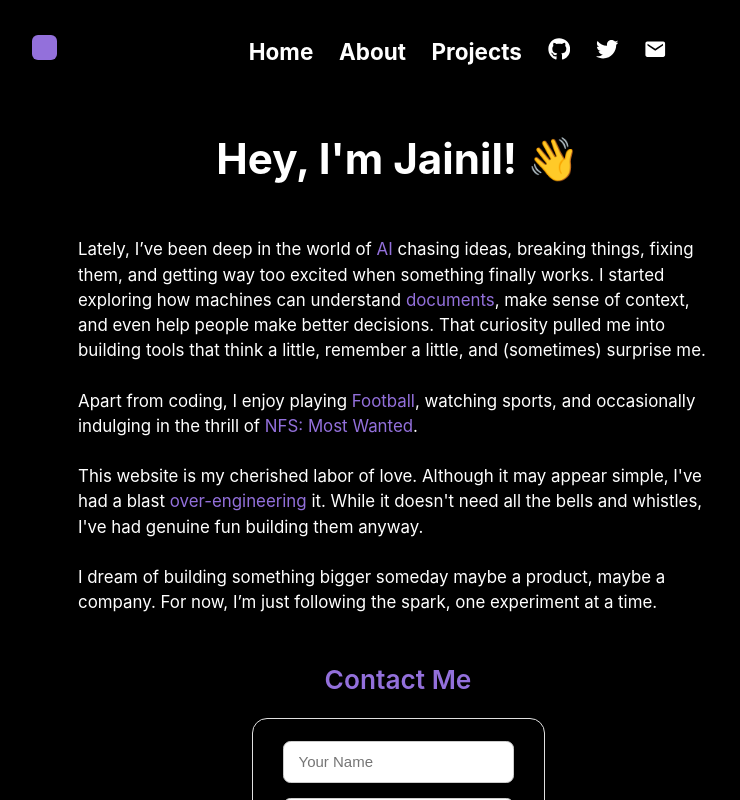
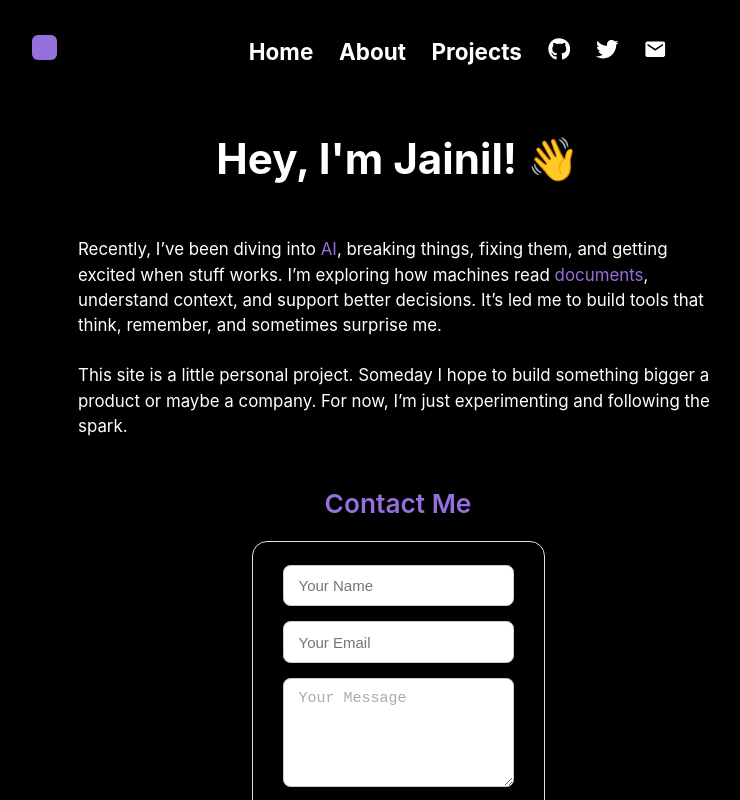
Before and after one commit to jainilshah007/Jainil-Portfolio, a React (Vite) app: page / in a window 1280 px wide. Shown: the top 800 px of the page, without its empty margins (242-982 px from the left). Built offline with nearby package versions, Linux system fonts and the light colour scheme.

Commit message:
added github link

```diff
--- a/src/Home.jsx
+++ b/src/Home.jsx
@@ -11,32 +11,32 @@ const Home = () => {
         <h1 className="hey">Hey, I'm Jainil! 👋</h1>
         <div className="Main_content">
           <p>
-            Lately, I’ve been deep in the world of{' '}
-            <Link href="https://en.wikipedia.org/wiki/Artificial_intelligence" target="_blank" rel="noopener noreferrer">
+            Recently, I’ve been diving into{' '}
+            <Link>
               AI
-            </Link> chasing ideas, breaking things, fixing them, and getting way too excited when something finally works.
-            I started exploring how machines can understand{' '}
-            <Link href="https://en.wikipedia.org/wiki/Document" target="_blank" rel="noopener noreferrer">
+            </Link>, breaking things, fixing them, and getting excited when stuff works.
+            I’m exploring how machines read{' '}
+            <Link>
               documents
-            </Link>, make sense of context, and even help people make better decisions.
-            That curiosity pulled me into building tools that think a little, remember a little, and (sometimes) surprise me.
+            </Link>, understand context, and support better decisions.
+            It’s led me to build tools that think, remember, and sometimes surprise me.
             <br/><br/>
-            Apart from coding, I enjoy playing{' '}
+            {/* Outside tech, I enjoy{' '}
             <Link href="https://www.realmadrid.com/en" target="_blank" rel="noopener noreferrer">
-              Football
-            </Link>, watching sports, and occasionally indulging in the thrill of{' '}
+              football
+            </Link>, watching games, and the occasional race in{' '}
             <Link href="https://en.wikipedia.org/wiki/Need_for_Speed:_Most_Wanted_(2005_video_game)" target="_blank" rel="noopener noreferrer">
               NFS: Most Wanted
             </Link>.
-            <br/><br/>
-            This website is my cherished labor of love. Although it may appear simple, I've had a blast{' '}
-            <Link href="https://en.wikipedia.org/wiki/Overengineering" target="_blank" rel="noopener noreferrer">
-              over-engineering
-            </Link> it.
-            While it doesn't need all the bells and whistles, I've had genuine fun building them anyway.
-            <br/><br/>
-            I dream of building something bigger someday maybe a product, maybe a company.
-            For now, I’m just following the spark, one experiment at a time.
+            <br/><br/> */}
+            This site is a little personal project. Someday I hope to build something bigger a product or maybe a company.
+            For now, I’m just experimenting and following the spark.
+            {/* I’ve{' '}
+            <Link>
+              over-engineered
+            </Link> for fun. It didn’t need all the extras, but I built them anyway.
+            <br/><br/> */}
+
           </p>
         </div>
       </div>
--- a/src/components/Navbar.jsx
+++ b/src/components/Navbar.jsx
@@ -2,60 +2,70 @@ import React from 'react';
 import { NavLink } from 'react-router-dom';
 import styled from 'styled-components';
 import { FaGithub, FaTwitter } from 'react-icons/fa';
-import {IoMdMail} from "react-icons/io";
+import { IoMdMail } from "react-icons/io";
 
 const Navbar = () => {
   const Link = styled.a`
-  color:white;
+    color: white;
     text-decoration: none;
     cursor: pointer;
 
     &:hover {
       text-decoration: underline;
       color: RGB(147, 112, 219);
-  }`
+    }
+  `;
+
   const Nav = styled.nav`
-  .menuIcon{display:flex;
-    // width:50vw;
- margin-left:auto;
-  margin-right:auto;
+    .menuIcon {
+      display: flex;
+      margin-left: auto;
+      margin-right: auto;
     }
+
     .navbar-list {
       display: flex;
       gap: 2vw;
-
 
       li {
         list-style: none;
       }
 
       .navbar-link {
-        &:link,
-        &:visited {
-        }
-
-        list-style: none;
         color: white;
+        font-size: 1.5rem;
+        text-decoration: none;
 
         &:hover,
         &:active {
           color: ${({ theme }) => theme.colors.helper};
         }
-
-        font-size: 1.5rem;
-        text-decoration: none;
       }
 
       .github {
         font-size: 1.5rem;
+
         &:hover,
         &:active {
           color: ${({ theme }) => theme.colors.helper};
         }
       }
     }
+
     @media screen and (max-width: 768px) {
-      width:85vw;
+      width: 85vw;
+
+      .navbar-list {
+        gap: 1.2vw;
+
+        .navbar-link {
+          font-size: 1.5rem;
+        }
+
+        .github {
+          font-size: 1.5rem;
+        }
+      }
     }
   `;
 
@@ -74,15 +84,24 @@ const Navbar = () => {
           </li>
           <li>
             <div className="github">
-            <Link href="https://github.com/jainilshah007" target="_blank" rel="noopener noreferre"><FaGithub /></Link></div>
+              <Link href="https://github.com/jainilshah007" target="_blank" rel="noopener noreferrer">
+                <FaGithub />
+              </Link>
+            </div>
           </li>
           <li>
             <div className="github">
-            <Link href="https://twitter.com/jainils007" target="_blank" rel="noopener noreferre"><FaTwitter /></Link></div>
+              <Link href="https://twitter.com/jainils007" target="_blank" rel="noopener noreferrer">
+                <FaTwitter />
+              </Link>
+            </div>
           </li>
           <li>
             <div className="github">
-            <Link href="https://mail.google.com/mail/?view=cm&fs=1&to=jainilcrshah@gmail.com" target="_blank" rel="noopener noreferre"><IoMdMail/></Link></div>
+              <Link href="https://mail.google.com/mail/?view=cm&fs=1&to=jainilcrshah@gmail.com" target="_blank" rel="noopener noreferrer">
+                <IoMdMail />
+              </Link>
+            </div>
           </li>
         </ul>
       </div>
@@ -90,5 +109,4 @@ const Navbar = () => {
   );
 };
 
-
 export default Navbar;
--- a/src/projects.jsx
+++ b/src/projects.jsx
@@ -37,7 +37,7 @@ const Projects = () => {
             </p>
             <ul>
               <li><strong>Tech Stack:</strong> Python, LangChain, OpenAI API, Hugging Face, Vector DB, FastAPI</li>
-              <li><strong>GitHub:</strong> <a href="https://github.com/yourusername/qbp-genai-tool" target="_blank" rel="noopener noreferrer">github.com/yourusername/qbp-genai-tool</a></li>
+              {/* <li><strong>GitHub:</strong> <a href="https://github.com/yourusername/qbp-genai-tool" target="_blank" rel="noopener noreferrer">github.com/yourusername/qbp-genai-tool</a></li> */}
             </ul>
           </ProjectCard>
 
@@ -50,7 +50,7 @@ const Projects = () => {
             </p>
             <ul>
               <li><strong>Tech Stack:</strong> Python, MCP, FastAPI, LangChain, Redis, OpenAI API</li>
-              <li><strong>GitHub:</strong> <a href="https://github.com/yourusername/chat-context-mcp" target="_blank" rel="noopener noreferrer">github.com/yourusername/chat-context-mcp</a></li>
+              <li><strong>GitHub:</strong> <a href="https://github.com/jainilshah007/mcp_memory_context" target="_blank" rel="noopener noreferrer">github.com/yourusername/chat-context-mcp</a></li>
             </ul>
           </ProjectCard>
 
@@ -63,7 +63,7 @@ const Projects = () => {
             </p>
             <ul>
               <li><strong>Tech Stack:</strong> Python, AutoGen, Azure AI, LangChain, LLM Agents, Bing Search API</li>
-              <li><strong>GitHub:</strong> <a href="https://github.com/yourusername/stock-agent-system" target="_blank" rel="noopener noreferrer">github.com/yourusername/stock-agent-system</a></li>
+              <li><strong>GitHub:</strong> <a href="https://github.com/jainilshah007/Stock-Market-Analysis-agent" target="_blank" rel="noopener noreferrer">github.com/yourusername/stock-agent-system</a></li>
             </ul>
           </ProjectCard>
         </section>
@@ -75,7 +75,7 @@ const Projects = () => {
             • Integrated GenAI using LangChain + RAG with OpenAI & Hugging Face APIs.<br />
             • Deployed using Azure, Docker, Kubernetes.<br />
             • Developed REST APIs and database logic with MySQL & Django ORM.<br />
-            • Setup SonarQube for CI-based code quality monitoring.
+
           </p>
         </section>
       </div>
```
Lines whose indentation alone changed are shown as unchanged.
